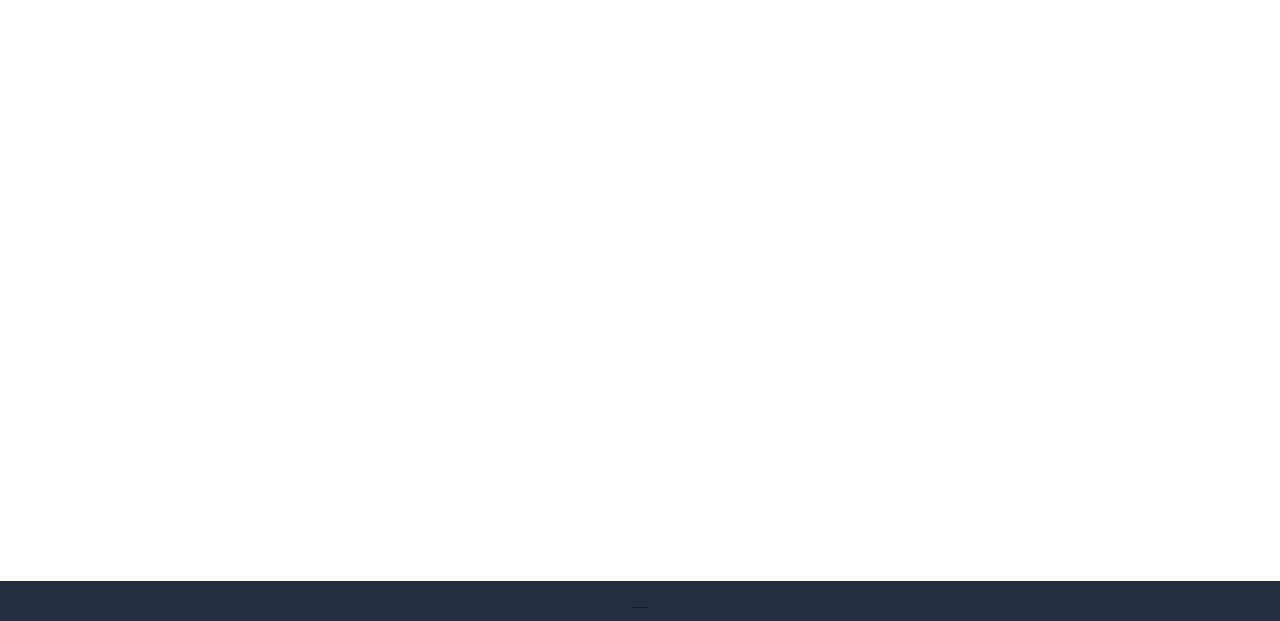
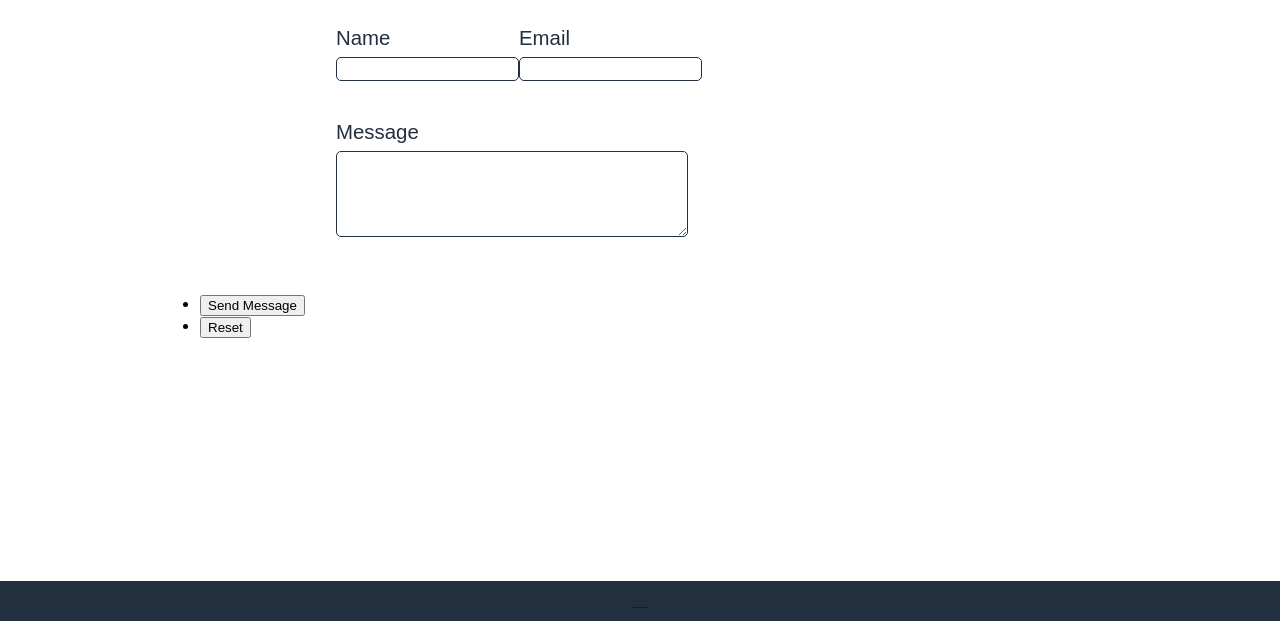
Before and after one commit to alexlamb10/my-blog, a Gatsby site: page /contact in a window 1280 px wide. Shown: the part 247-868 px from the top of the page. Built offline with nearby package versions, Linux system fonts and the light colour scheme; Gatsby itself is replaced by a stand-in of ours.

Commit message:
Added text boxes to contact page

```diff
--- a/src/pages/contact.js
+++ b/src/pages/contact.js
@@ -2,11 +2,47 @@ import React from "react"
 import { Link } from "gatsby"
 import Layout from "../components/layout"
 import Title from "../components/title"
+import * as styles from "./contact.module.scss"
 
 export default function Contact() {
   return (
     <Layout>
       <Title text="Contact" />
+      <form
+        method="post"
+        action="https://formsubmit.co/0954104084e728e515851decdb5f0142"
+      >
+        <div className={styles.fields}>
+          <div className={styles.field}>
+            <div className={styles.half}>
+              <label for="name">Name</label>
+              <input type="text" name="name" id="name" />
+            </div>
+            <div className={styles.half}>
+              <label for="email">Email</label>
+              <input type="text" name="email" id="email" />
+            </div>
+          </div>
+          <div className={styles.field}>
+            <div className={styles.messages}>
+              <label for="message">Message</label>
+              <textarea name="message" id="message" rows="4"></textarea>
+            </div>
+          </div>
+        </div>
+        <ul className={styles.actions}>
+          <li>
+            <input
+              type="submit"
+              value="Send Message"
+              className={styles.primary}
+            />
+          </li>
+          <li>
+            <input type="reset" value="Reset" />
+          </li>
+        </ul>
+      </form>
     </Layout>
   )
 }
--- /dev/null
+++ b/src/pages/contact.module.scss
@@ -0,0 +1,45 @@
+@import '../styles/global';
+
+.fields {
+    width: 55vw;
+    display: flex;
+    flex-direction: column;
+    justify-content: center;
+    align-items: center;
+
+    .field {
+        width: 50%;
+        display: flex;
+        align-items: center;
+        justify-content: space-around;
+        margin-bottom: 5vh;
+        label{
+            font-size: larger;
+            margin-bottom: 1vh;
+            color: $color-pallete-1;
+        }
+
+        .half{
+            display: flex;
+            flex-direction: column;
+            input{
+                border: 1px solid $color-pallete-1;
+                height: 2.5vh;
+                border-radius: 5px;
+            }
+        }
+
+        .messages{
+            display: flex;
+            flex-direction: column;
+            width: 100%;
+
+            textarea{
+                height: 10vh;
+                border: 1px solid $color-pallete-1;
+                border-radius: 5px;
+            }
+        }
+
+    }
+}
```
